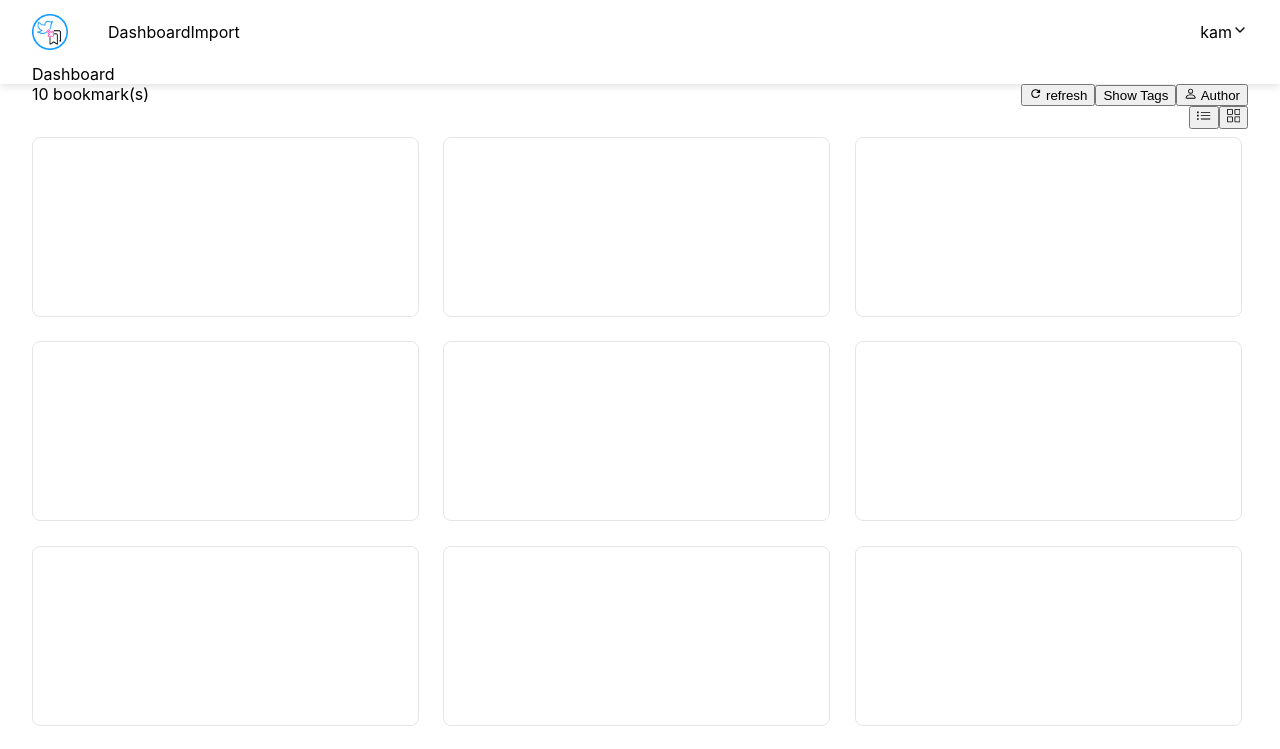
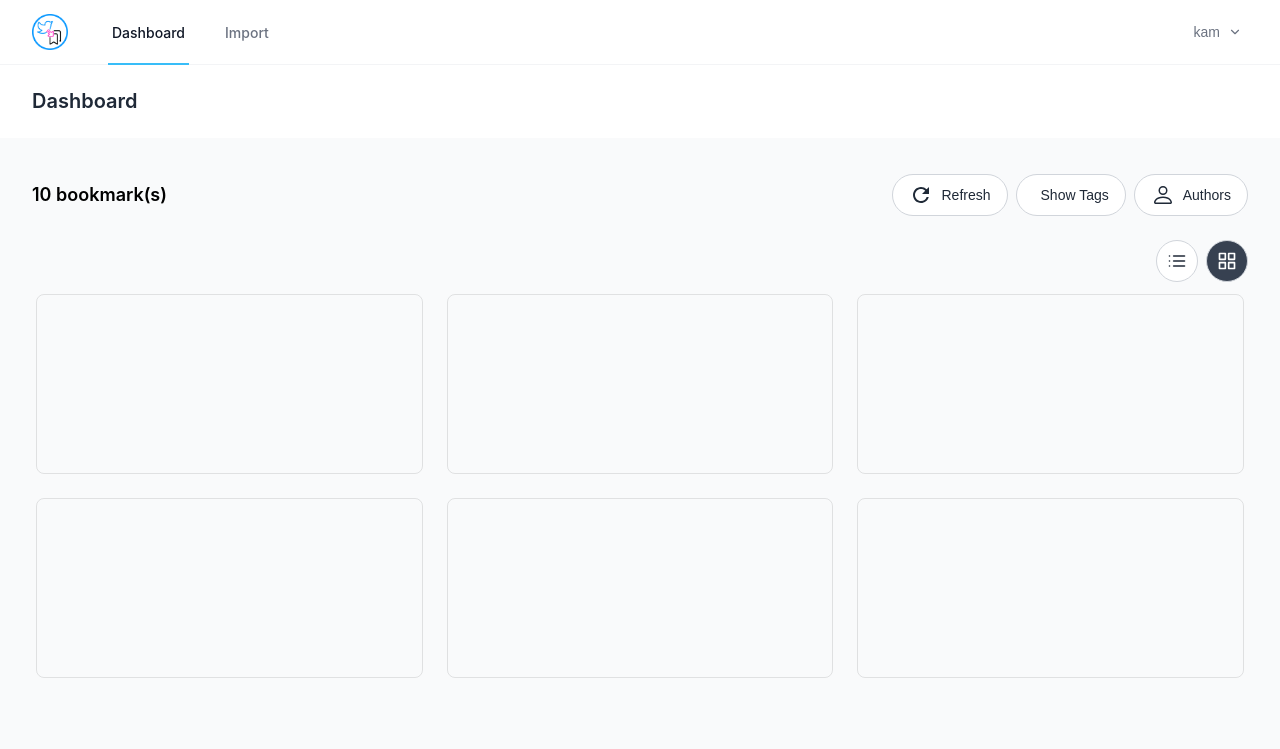
Before and after one commit to khamudom/save-to-bookmarks-clone, a Next.js app: page / in a window 1280 px wide. Shown: the top 749 px of the page. Built offline with nearby package versions, Linux system fonts and the light colour scheme.

Commit message:
create navbar, card, button components and add more styles

```diff
--- /dev/null
+++ b/components/Button.tsx
@@ -0,0 +1,29 @@
+import React, { ReactNode } from 'react';
+import { MdOutlineRefresh } from 'react-icons/md';
+import styles from '../styles/Button.module.css';
+
+export interface ButtonProps {
+  icon?: ReactNode;
+  title?: string;
+  width?: number;
+  height?: number;
+  active?: boolean;
+}
+
+export const Button = ({
+  active,
+  icon,
+  title,
+  width,
+  height = 42,
+}: ButtonProps) => {
+  return (
+    <button
+      type="button"
+      className={`${styles.button} ${active ? `${styles.active}` : ''}`}
+      style={{ width: `${width}px`, height: `${height}px` }}
+    >
+      {icon} <span className={styles.title}>{title}</span>
+    </button>
+  );
+};
--- /dev/null
+++ b/components/Card.tsx
@@ -0,0 +1,6 @@
+import React from 'react';
+import styles from '../styles/Card.module.css';
+
+export const Card = () => {
+  return <div className={styles.card}></div>;
+};
--- /dev/null
+++ b/components/Navbar.tsx
@@ -0,0 +1,42 @@
+import React from 'react';
+import { FiChevronDown } from 'react-icons/fi';
+import styles from '../styles/Navbar.module.css';
+
+export interface NavbarProps {
+  active: boolean;
+}
+
+export const Navbar = ({ active }: NavbarProps) => {
+  return (
+    <nav className={styles.nav}>
+      <div className={styles.container}>
+        <div className={styles.navLink}>
+          <div className={styles.navLeft}>
+            <img
+              className={styles.logo}
+              src="/savetobookmarks.png"
+              alt="save to bookmarks logo"
+            />
+            <div className={styles.links}>
+              <a
+                className={`${styles.link} ${active ? `${styles.active}` : ''}`}
+                href="#"
+              >
+                Dashboard
+              </a>
+              <a className={styles.link} href="#">
+                Import
+              </a>
+            </div>
+          </div>
+          <div className={styles.navRight}>
+            <button className={styles.menu}>
+              kam
+              <FiChevronDown className={styles.menuIcon} />
+            </button>
+          </div>
+        </div>
+      </div>
+    </nav>
+  );
+};
--- a/pages/index.tsx
+++ b/pages/index.tsx
@@ -1,9 +1,11 @@
 import Head from 'next/head';
 import styles from '../styles/Home.module.css';
-import { FiChevronDown } from 'react-icons/fi';
 import { MdOutlineRefresh } from 'react-icons/md';
 import { BsPerson } from 'react-icons/bs';
-import { SlGrid, SlList } from 'react-icons/sl';
+import { FiGrid, FiList } from 'react-icons/fi';
+import { Navbar } from '../components/Navbar';
+import { Button } from '../components/Button';
+import { Card } from '../components/Card';
 
 export default function Home() {
   return (
@@ -14,71 +16,52 @@ export default function Home() {
         <link rel="icon" href="/favicon.ico" />
       </Head>
 
+      <Navbar active={true} />
+      <header className={styles.header}>
+        <div className={styles.title}>
+          <h2 className={styles.titleText}>Dashboard</h2>
+        </div>
+      </header>
       <main className={styles.main}>
-        <header className={styles.header}>
-          <div className={styles.navContainer}>
-            <nav className={styles.nav}>
-              <div className={styles.navLeft}>
-                <img
-                  className={styles.logo}
-                  src="/savetobookmarks.png"
-                  alt="save to bookmarks logo"
-                />
-                <div className={styles.link}>
-                  <a href="#">Dashboard</a>
-                  <a href="#">Import</a>
-                </div>
-              </div>
-              <div className={styles.navRight}>
-                kam
-                <FiChevronDown />
-              </div>
-            </nav>
-            <div>Dashboard</div>
-          </div>
-        </header>
-        <section className={styles.customize}>
-          <div className={styles.bookmark}>10 bookmark(s)</div>
-          <div className={styles.btnContainer}>
+        <div className={styles.mainContent}>
+          <div className={styles.customize}>
+            <div className={styles.bookmark}>10 bookmark(s)</div>
             <div className={styles.btnFilter}>
-              <button>
-                <MdOutlineRefresh /> refresh
-              </button>
-              <button>Show Tags</button>
-              <button>
-                <BsPerson /> Author
-              </button>
-            </div>
-            <div className={styles.btnLayout}>
-              <button>
-                <SlList />
-              </button>
-              <button>
-                <SlGrid />
-              </button>
+              <Button
+                icon={<MdOutlineRefresh className={styles.icon} />}
+                title={'Refresh'}
+              />
+              <Button title={'Show Tags'} />
+              <Button
+                icon={<BsPerson className={styles.icon} />}
+                title={'Authors'}
+              />
             </div>
           </div>
-        </section>
-        <section className={styles.feed}>
-          <div className={styles.card}></div>
-          <div className={styles.card}></div>
-          <div className={styles.card}></div>
-          <div className={styles.card}></div>
-          <div className={styles.card}></div>
-          <div className={styles.card}></div>
-          <div className={styles.card}></div>
-          <div className={styles.card}></div>
-          <div className={styles.card}></div>
-          <div className={styles.card}></div>
-          <div className={styles.card}></div>
-          <div className={styles.card}></div>
-          <div className={styles.card}></div>
-          <div className={styles.card}></div>
-          <div className={styles.card}></div>
-          <div className={styles.card}></div>
-          <div className={styles.card}></div>
-          <div className={styles.card}></div>
-        </section>
+
+          <div className={styles.tags}></div>
+
+          <div className={styles.btnLayout}>
+            <Button width={42} icon={<FiList className={styles.icon} />} />
+            <Button
+              width={42}
+              icon={<FiGrid className={styles.icon} />}
+              active={true}
+            />
+          </div>
+
+          <div className={styles.feedList}>
+            <Card />
+          </div>
+          <div className={styles.feedGrid}>
+            <Card />
+            <Card />
+            <Card />
+            <Card />
+            <Card />
+            <Card />
+          </div>
+        </div>
       </main>
     </div>
   );
--- /dev/null
+++ b/styles/Button.module.css
@@ -0,0 +1,24 @@
+.button {
+  display: flex;
+  align-items: center;
+  color: rgb(31 41 55);
+  background-color: rgb(255 255 255);
+  border: 1px solid rgb(209 213 219);
+  cursor: pointer;
+  font-size: 14px;
+  line-height: 1.25rem;
+  border-radius: 9999px;
+}
+
+.button:hover {
+  background-color: rgb(209 213 219);
+}
+
+.button.active {
+  color: rgb(255 255 255);
+  background-color: rgb(55 65 81);
+}
+
+.title {
+  margin-inline-start: 8px;
+}
--- /dev/null
+++ b/styles/Card.module.css
@@ -0,0 +1,14 @@
+.card {
+  width: 386.66px;
+  height: 180px;
+  border-radius: 0.5rem;
+  border: 1px solid rgba(0, 0, 0, 0.1);
+  padding: 1rem;
+  transition: all 200ms;
+}
+
+.card:hover {
+  border-color: #38bdf8;
+  cursor: pointer;
+  box-shadow: 0 0 0 1px #38bdf8;
+}
--- a/styles/Home.module.css
+++ b/styles/Home.module.css
@@ -1,79 +1,92 @@
 .header {
   background: #ffffff;
-  box-shadow: 0px 3px 7px rgba(0, 0, 0, 0.1);
 }
 
-.navContainer {
-  margin: auto;
-  max-width: 1216px;
+.title {
+  max-width: 80rem;
+  margin: 0 auto;
+  padding: 1.5rem 2rem;
 }
 
-.nav {
-  display: flex;
-  align-items: center;
-  justify-content: space-between;
-  height: 64px;
+.titleText {
+  color: rgb(31 41 55);
+  font-size: 1.25rem;
+  line-height: 1.25;
+  font-weight: 600;
+  margin: 0;
 }
 
-.navLeft,
-.navLight {
-  display: flex;
-  align-items: center;
+.main {
+  padding: 1.25rem 0;
 }
 
-.link {
-  margin-inline-start: 2.5rem;
-}
-
-.logo {
-  height: 2.25rem;
+.mainContent {
+  max-width: 80rem;
+  padding: 0 2rem;
+  margin: 0 auto;
 }
 
 .customize {
-  max-width: 1216px;
+  max-width: 80rem;
   margin: auto;
   display: flex;
   justify-content: space-between;
+  align-items: center;
+  margin: 1rem 0;
 }
 
-.bookmarks {
+.bookmark {
   font-size: 1.125rem;
   line-height: 1.75rem;
   font-weight: 600;
 }
 
-.btnContainer {
+.btnFilter,
+.btnLayout {
   display: flex;
-  flex-direction: column;
   align-items: center;
+  column-gap: 0.5rem;
+  box-sizing: border-box;
 }
 
-.btnFilter {
+.btnFilter > button {
+  padding: 0.5rem 1rem;
+}
+
+.btnLayout > button {
+  padding: 0.625rem;
+}
+
+.btnLayout > button > span {
+  margin-inline-start: unset;
+}
+
+.icon {
+  font-size: 24px;
+}
+
+.tags {
   display: flex;
   align-items: center;
+  margin-bottom: 0.5rem;
 }
 
 .btnLayout {
-  align-self: flex-end;
+  display: flex;
+  align-items: center;
+  justify-content: flex-end;
 }
 
-.feed {
+.feedList {
+  display: none;
+}
+
+.feedGrid {
   max-width: 1216px;
   margin: auto;
   display: flex;
   flex-wrap: wrap;
   margin-top: 0.5rem;
-  gap: 1.55rem;
+  padding: 0.25rem;
+  gap: 1.5rem;
 }
-
-.card {
-  width: 386.66px;
-  height: 180px;
-  border-radius: 0.5rem;
-  border: 1px solid rgba(0, 0, 0, 0.1);
-}
-
-.card:hover {
-  border-color: #38bdf8;
-  cursor: pointer;
-}
--- /dev/null
+++ b/styles/Navbar.module.css
@@ -0,0 +1,73 @@
+.nav {
+  background: #ffffff;
+  height: 65px;
+  border-bottom: 1px solid rgb(243 244 246);
+}
+
+.container {
+  max-width: 80rem;
+  margin: 0 auto;
+  padding: 0 2rem;
+}
+
+.navLink {
+  display: flex;
+  justify-content: space-between;
+  align-items: center;
+  height: 4rem;
+}
+
+.navLeft {
+  display: flex;
+  align-items: center;
+}
+
+.logo {
+  height: 2.25rem;
+}
+
+.links {
+  display: inline-flex;
+  align-items: center;
+  margin-inline-start: 2.5rem;
+  column-gap: 32px;
+}
+
+.link {
+  color: rgb(107 114 128);
+  font-size: 0.875rem;
+  line-height: 60px;
+  font-weight: 500;
+  border-bottom: 2px solid transparent;
+  padding: 0.25rem 0.25rem 0 0.25rem;
+}
+
+.link:hover {
+  color: rgb(17 24 39);
+  cursor: pointer;
+  border-bottom-color: rgb(209 213 219);
+}
+
+.link.active {
+  color: rgb(17 24 39);
+  border-bottom-color: rgb(56 189 248);
+}
+
+.menu {
+  display: flex;
+  align-items: center;
+  background: transparent;
+  outline: none;
+  border: none;
+  color: rgb(107 114 128);
+  font-size: 0.875rem;
+}
+
+.menu:hover {
+  color: rgb(17 24 39);
+  cursor: pointer;
+}
+
+.menuIcon {
+  margin-inline-start: 0.5rem;
+}
--- a/styles/globals.css
+++ b/styles/globals.css
@@ -4,6 +4,7 @@ body {
   margin: 0;
   font-family: -apple-system, BlinkMacSystemFont, Segoe UI, Roboto, Oxygen,
     Ubuntu, Cantarell, Fira Sans, Droid Sans, Helvetica Neue, sans-serif;
+  background-color: rgb(249 250 251);
 }
 
 a {
```
Also changed, not shown: 1 other file (tests, documents, lock files or other folders).
